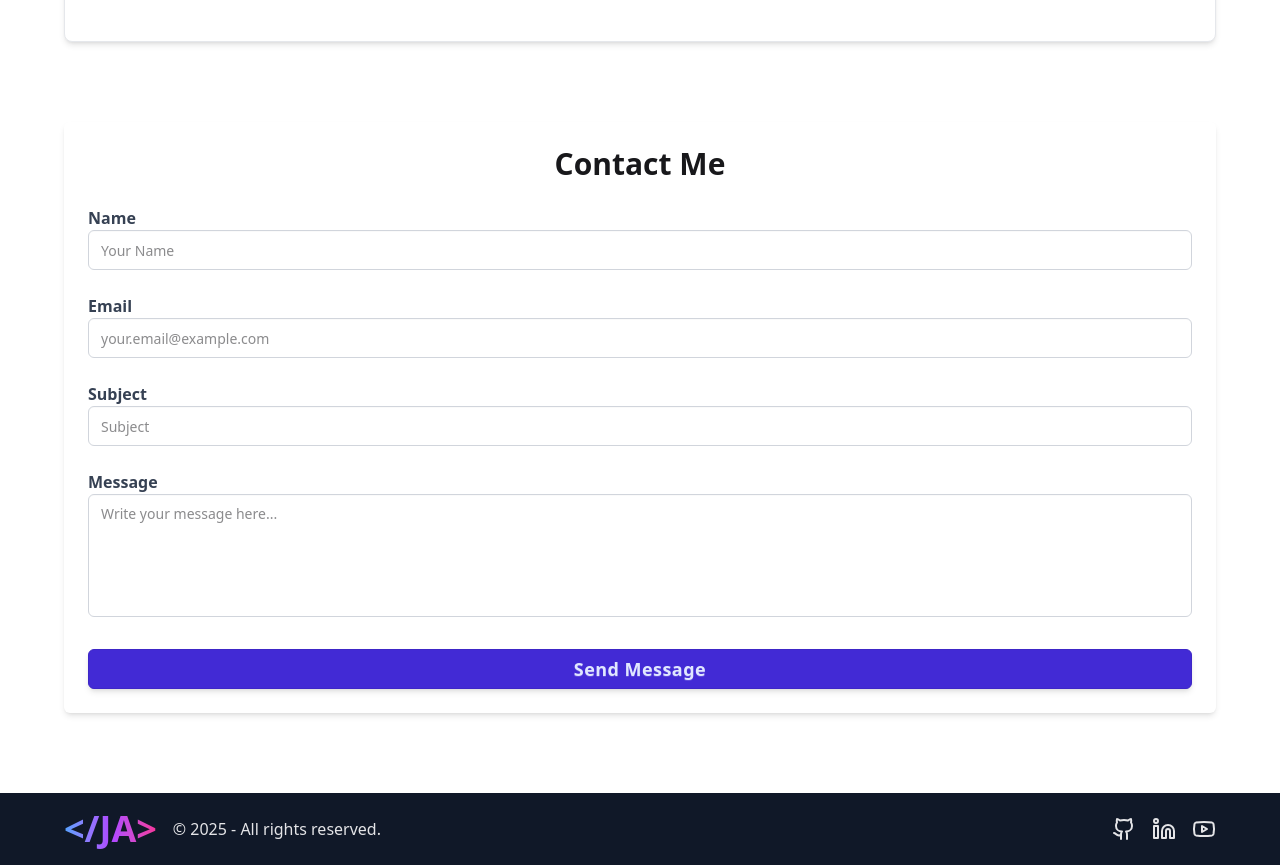
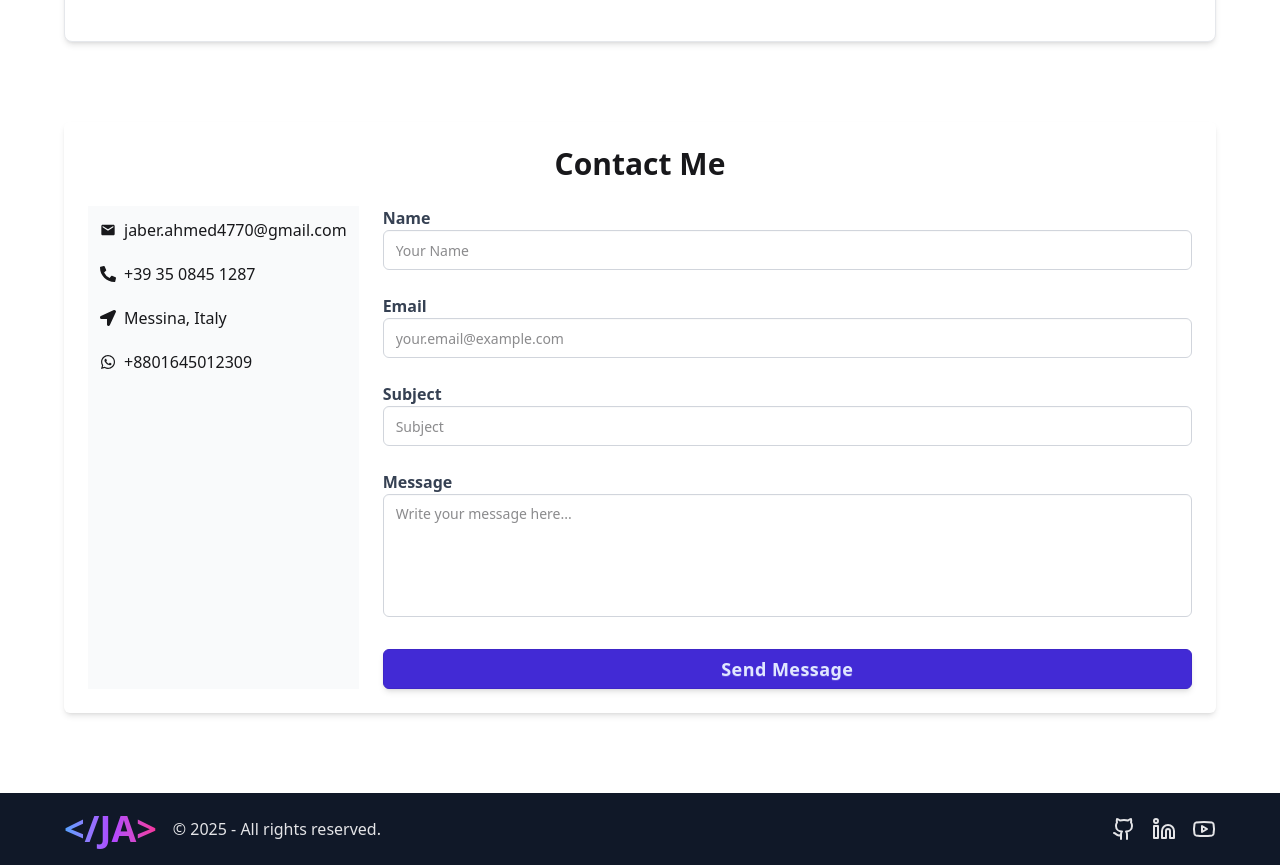
Before and after one commit to Jaber4770/My-Portfolio, a React (Vite) app in the folder my-portfolio-client/: page / in a window 1280 px wide. Shown: the part 4100-4965 px from the top of the page. Built offline with nearby package versions, Linux system fonts and the light colour scheme.

Commit message:
contact page modified

```diff
--- a/my-portfolio-client/src/Pages/Contact/Contact.jsx
+++ b/my-portfolio-client/src/Pages/Contact/Contact.jsx
@@ -1,4 +1,6 @@
 import React, { useState } from 'react';
+import { FaLocationArrow, FaPhoneAlt, FaWhatsapp } from 'react-icons/fa';
+import { MdEmail } from 'react-icons/md';
 
 const Contact = () => {
     const [formData, setFormData] = useState({
@@ -33,7 +35,6 @@ const Contact = () => {
         e.preventDefault();
         const formErrors = validate();
         if (Object.keys(formErrors).length === 0) {
-            // Here you can add your submit logic (email API, backend, etc)
             console.log('Form submitted:', formData);
             setSubmitted(true);
             setFormData({ name: '', email: '', subject: '', message: '' });
@@ -46,12 +47,25 @@ const Contact = () => {
     return (
         <section id='contact' className="max-w-6xl mx-auto p-6 bg-base-100 shadow-md rounded-md my-20">
             <h2 className="text-3xl font-semibold mb-6 text-center">Contact Me</h2>
-            {submitted && (
+
+            {
+                submitted && (
                     <p className="mb-4 text-green-600 font-medium text-center">
                         Thank you! Your message has been sent.
                     </p>
-            )}
-            <form onSubmit={handleSubmit} noValidate className="">
+                )
+            }
+
+            <div className='flex gap-6'>
+                {/* Contact Info Section */}
+                <div className='space-y-5 bg-gray-50 p-3'>
+                    <p className='flex items-center gap-2'><MdEmail /> jaber.ahmed4770@gmail.com</p>
+                    <p className='flex items-center gap-2'><FaPhoneAlt /> +39 35 0845 1287</p>
+                    <p className='flex items-center gap-2'><FaLocationArrow /> Messina, Italy</p>
+                    <p className='flex items-center gap-2'><FaWhatsapp /> +8801645012309</p>
+                </div>
+                <form onSubmit={handleSubmit} noValidate className="flex-1">
+                    {/* Name Field */}
                     <div className="form-control mb-6">
                         <label htmlFor="name" className="label">
                             <span className="label-text font-semibold text-gray-700">Name</span>
@@ -62,13 +76,13 @@ const Contact = () => {
                             name="name"
                             value={formData.name}
                             onChange={handleChange}
-                        className={`input input-bordered w-full rounded-md border-gray-300 focus:border-indigo-500 focus:ring-2 focus:ring-indigo-200 transition ${errors.name ? 'border-red-500 focus:ring-red-300' : ''
-                            }`}
+                            className={`input input-bordered w-full rounded-md border-gray-300 focus:border-indigo-500 focus:ring-2 focus:ring-indigo-200 transition ${errors.name ? 'border-red-500 focus:ring-red-300' : ''}`}
                             placeholder="Your Name"
                         />
                         {errors.name && <p className="text-red-600 mt-1 text-sm italic">{errors.name}</p>}
                     </div>
 
+                    {/* Email Field */}
                     <div className="form-control mb-6">
                         <label htmlFor="email" className="label">
                             <span className="label-text font-semibold text-gray-700">Email</span>
@@ -79,13 +93,13 @@ const Contact = () => {
                             name="email"
                             value={formData.email}
                             onChange={handleChange}
-                        className={`input input-bordered w-full rounded-md border-gray-300 focus:border-indigo-500 focus:ring-2 focus:ring-indigo-200 transition ${errors.email ? 'border-red-500 focus:ring-red-300' : ''
-                            }`}
+                            className={`input input-bordered w-full rounded-md border-gray-300 focus:border-indigo-500 focus:ring-2 focus:ring-indigo-200 transition ${errors.email ? 'border-red-500 focus:ring-red-300' : ''}`}
                             placeholder="your.email@example.com"
                         />
                         {errors.email && <p className="text-red-600 mt-1 text-sm italic">{errors.email}</p>}
                     </div>
 
+                    {/* Subject Field */}
                     <div className="form-control mb-6">
                         <label htmlFor="subject" className="label">
                             <span className="label-text font-semibold text-gray-700">Subject</span>
@@ -96,13 +110,13 @@ const Contact = () => {
                             name="subject"
                             value={formData.subject}
                             onChange={handleChange}
-                        className={`input input-bordered w-full rounded-md border-gray-300 focus:border-indigo-500 focus:ring-2 focus:ring-indigo-200 transition ${errors.subject ? 'border-red-500 focus:ring-red-300' : ''
-                            }`}
+                            className={`input input-bordered w-full rounded-md border-gray-300 focus:border-indigo-500 focus:ring-2 focus:ring-indigo-200 transition ${errors.subject ? 'border-red-500 focus:ring-red-300' : ''}`}
                             placeholder="Subject"
                         />
                         {errors.subject && <p className="text-red-600 mt-1 text-sm italic">{errors.subject}</p>}
                     </div>
 
+                    {/* Message Field */}
                     <div className="form-control mb-8">
                         <label htmlFor="message" className="label">
                             <span className="label-text font-semibold text-gray-700">Message</span>
@@ -113,8 +127,7 @@ const Contact = () => {
                             rows="5"
                             value={formData.message}
                             onChange={handleChange}
-                        className={`textarea textarea-bordered resize-none w-full rounded-md border-gray-300 focus:border-indigo-500 focus:ring-2 focus:ring-indigo-200 transition ${errors.message ? 'border-red-500 focus:ring-red-300' : ''
-                            }`}
+                            className={`textarea textarea-bordered resize-none w-full rounded-md border-gray-300 focus:border-indigo-500 focus:ring-2 focus:ring-indigo-200 transition ${errors.message ? 'border-red-500 focus:ring-red-300' : ''}`}
                             placeholder="Write your message here..."
                         ></textarea>
                         {errors.message && <p className="text-red-600 mt-1 text-sm italic">{errors.message}</p>}
@@ -127,8 +140,8 @@ const Contact = () => {
                         Send Message
                     </button>
                 </form>
-
-        </section>
+            </div>
+        </section >
     );
 };
 
```
Lines whose indentation alone changed are shown as unchanged.
